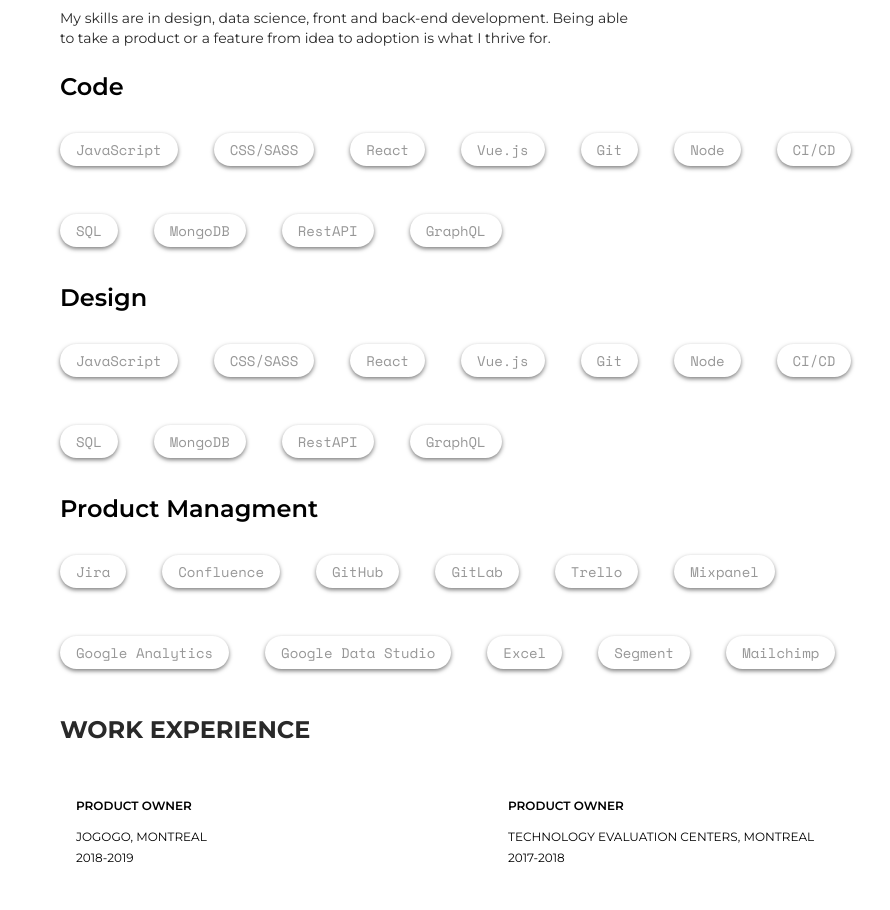
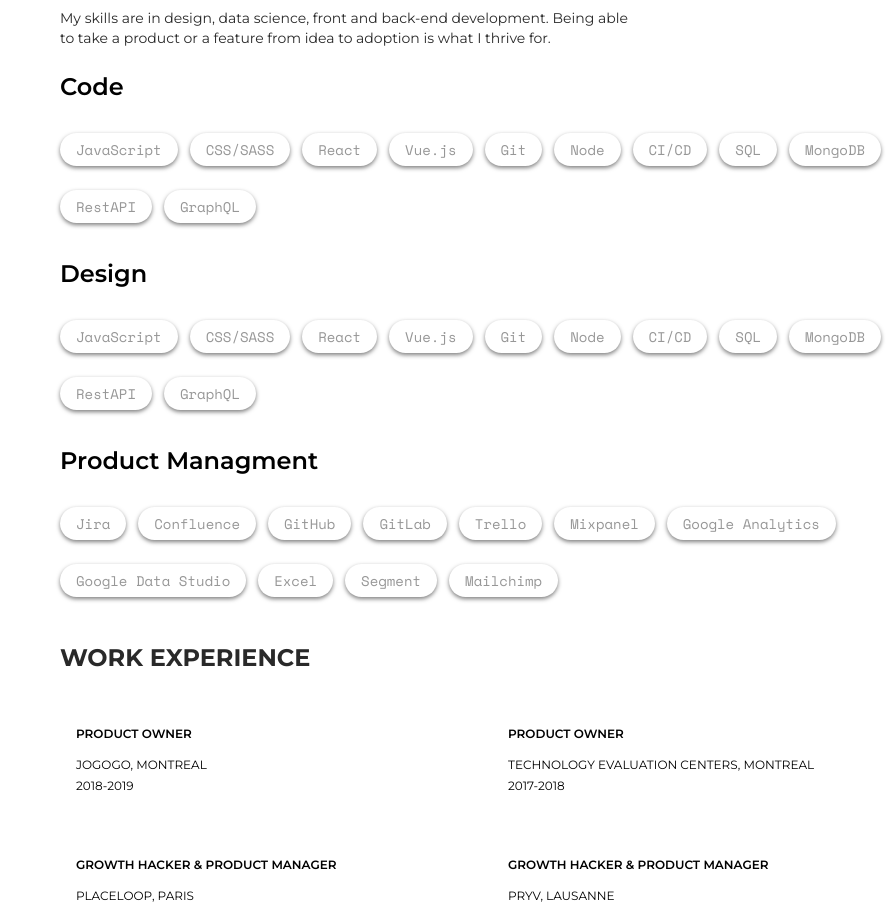
Before and after one commit to Armitage35/portfolio, a Vue app: page /#/ in a window 1280 px wide. Shown: the part 1200-2110 px from the top of the page, without its empty margins (390-1280 px from the left). Built offline with nearby package versions, Linux system fonts and the light colour scheme.

Commit message:
Remove great firefox flexbox properties

```diff
--- a/src/Views/Portfolio/Skills/Skills.scss
+++ b/src/Views/Portfolio/Skills/Skills.scss
@@ -5,7 +5,5 @@
 .skills_list {
 	display: flex;
 	flex-wrap: wrap;
-	row-gap: 24px; // only supported by firefox for now
-	column-gap: 24px; // only supported by firefox for now
 	max-width: 90vw;
 }
```
